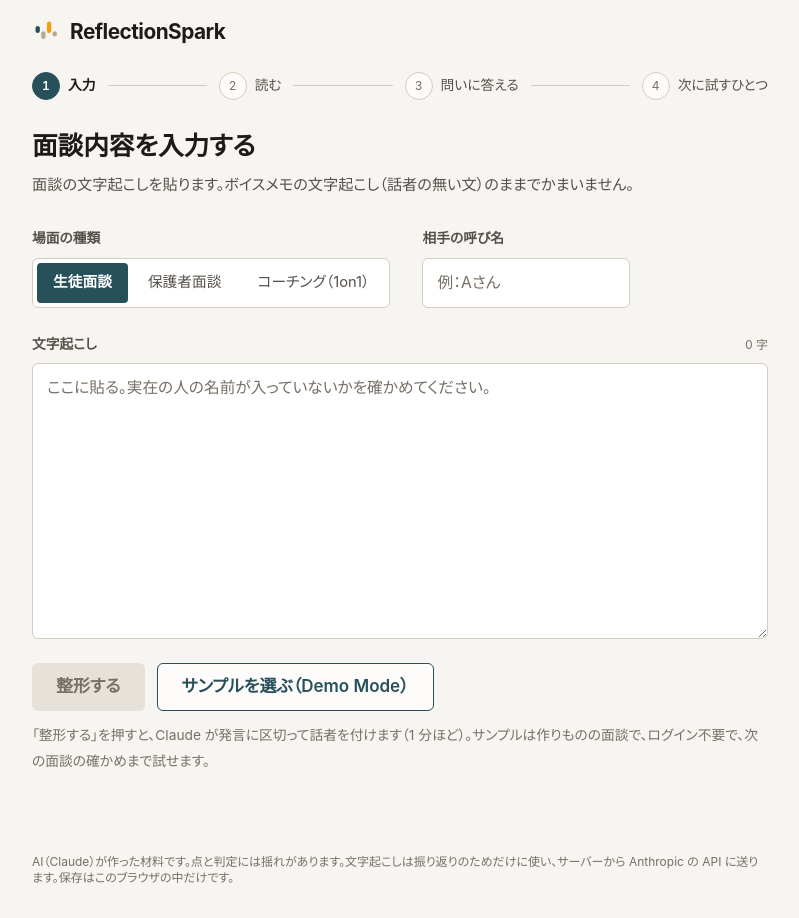
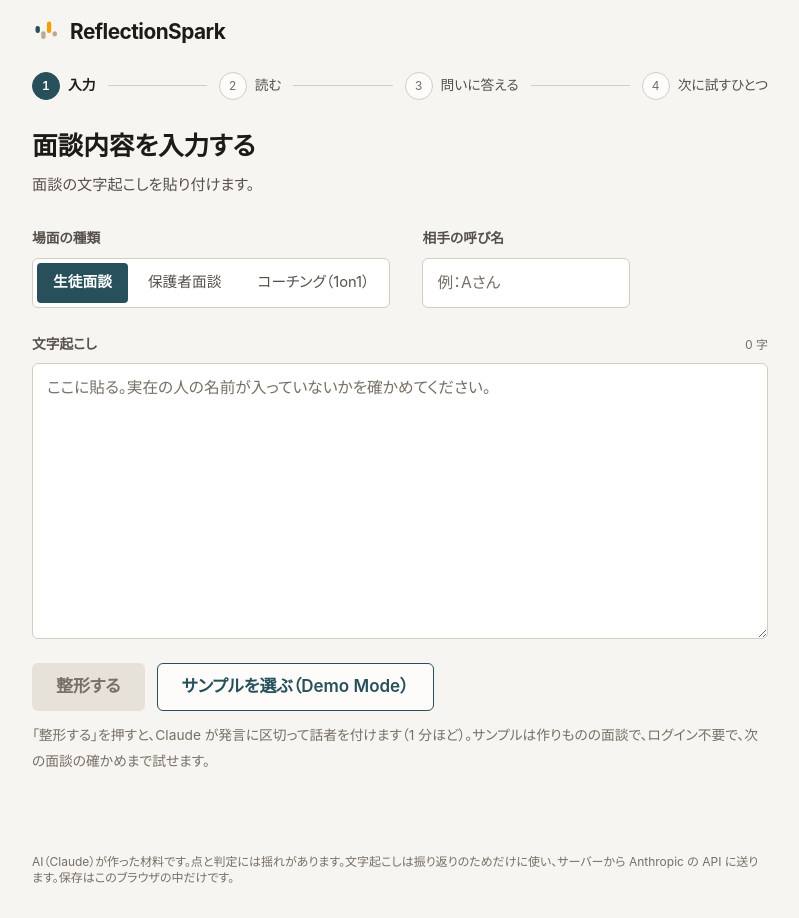
Before and after one commit to kazuyakurashima/reflectionspark, a Next.js app: page / in a window 1280 px wide. Shown: the whole page, without its empty margins (240-1039 px from the left). Built offline with nearby package versions, Linux system fonts and the light colour scheme.

Commit message:
画面 1：説明を「面談の文字起こしを貼り付けます。」にする（ボイスメモに限らないため）
Co-Authored-By: Claude Opus 5.5 <noreply@anthropic.com>

```diff
--- a/app/page.tsx
+++ b/app/page.tsx
@@ -172,7 +172,7 @@ export default function Screen1() {
           <RecordsLink className="text-[0.92rem]" />
         </div>
         <p className={LEAD}>
-          {prev ? "次の面談が終わったら、その文字起こしを貼ります。" : "面談の文字起こしを貼ります。"}ボイスメモの文字起こし（話者の無い文）のままでかまいません。
+          {prev ? "次の面談が終わったら、その文字起こしを貼り付けます。" : "面談の文字起こしを貼り付けます。"}
         </p>
 
         {prev && (
```
